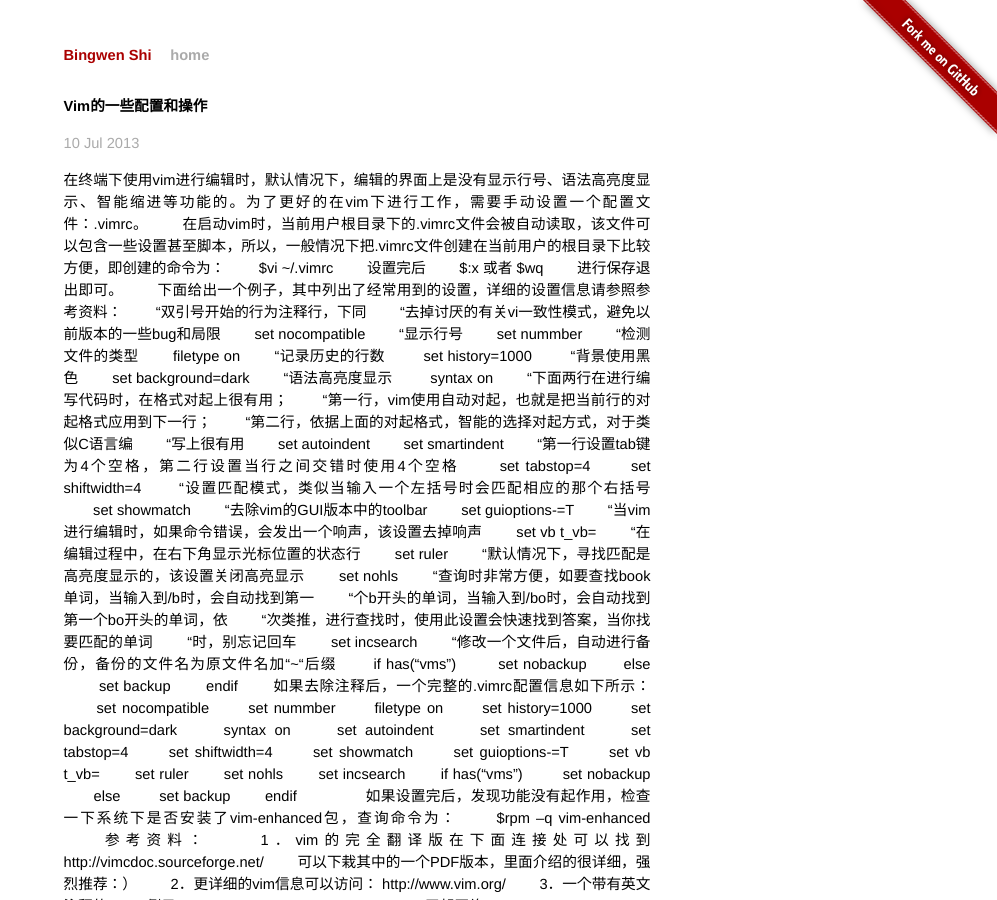
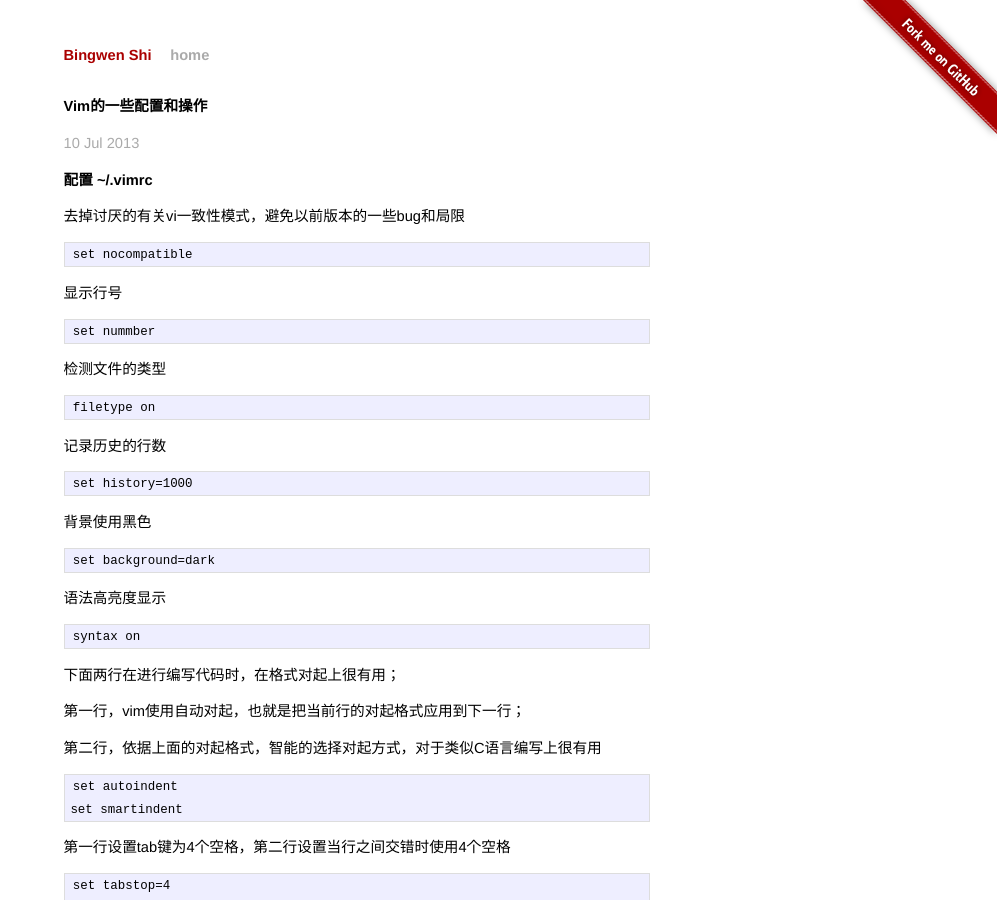
Before and after one commit to bingwen/bingwen.github.com, a Jekyll site: the page built from _posts/2013-7-10-vim的一些配置和操作.md, in a window 1280 px wide and 900 px high. Shown: the whole window, without its empty margins (283-1280 px from the left). Built offline with Jekyll 4.4.1, drawn with Linux system fonts in a browser that asks for light colours; Markdown is read by kramdown in place of the engine named in the settings; some of the changed text lies outside the part shown.

Commit message:
格式调整

```diff
--- a/_posts/2013-7-10-vim的一些配置和操作.md
+++ b/_posts/2013-7-10-vim的一些配置和操作.md
@@ -1,86 +1,81 @@
 ---
 layout: default
 ---
-在终端下使用vim进行编辑时，默认情况下，编辑的界面上是没有显示行号、语法高亮度显示、智能缩进等功能的。为了更好的在vim下进行工作，需要手动设置一个配置文件：.vimrc。
-　　在启动vim时，当前用户根目录下的.vimrc文件会被自动读取，该文件可以包含一些设置甚至脚本，所以，一般情况下把.vimrc文件创建在当前用户的根目录下比较方便，即创建的命令为：
-　　$vi ~/.vimrc
-　　设置完后
-　　$:x 或者 $wq
-　　进行保存退出即可。
-　　下面给出一个例子，其中列出了经常用到的设置，详细的设置信息请参照参考资料：
-　　“双引号开始的行为注释行，下同
-　　“去掉讨厌的有关vi一致性模式，避免以前版本的一些bug和局限
-　　set nocompatible
-　　“显示行号
-　　set nummber
-　　“检测文件的类型
-　　filetype on
-　　“记录历史的行数
-　　 set history=1000
-　　 “背景使用黑色
-　　set background=dark
-　　“语法高亮度显示
-　　 syntax on
-　　“下面两行在进行编写代码时，在格式对起上很有用；
-　　“第一行，vim使用自动对起，也就是把当前行的对起格式应用到下一行；
-　　“第二行，依据上面的对起格式，智能的选择对起方式，对于类似C语言编
-　　“写上很有用
-　　set autoindent
-　　set smartindent
-　　“第一行设置tab键为4个空格，第二行设置当行之间交错时使用4个空格
-　　set tabstop=4
-　　set shiftwidth=4
-　　“设置匹配模式，类似当输入一个左括号时会匹配相应的那个右括号
-　　set showmatch
-　　“去除vim的GUI版本中的toolbar
-　　set guioptions-=T
-　　“当vim进行编辑时，如果命令错误，会发出一个响声，该设置去掉响声
-　　set vb t_vb=
-　　“在编辑过程中，在右下角显示光标位置的状态行
-　　set ruler
-　　“默认情况下，寻找匹配是高亮度显示的，该设置关闭高亮显示
-　　set nohls
-　　“查询时非常方便，如要查找book单词，当输入到/b时，会自动找到第一
-　　“个b开头的单词，当输入到/bo时，会自动找到第一个bo开头的单词，依
-　　“次类推，进行查找时，使用此设置会快速找到答案，当你找要匹配的单词
-　　“时，别忘记回车
-　　set incsearch
-　　“修改一个文件后，自动进行备份，备份的文件名为原文件名加“~“后缀
-　　if has(“vms”)
-　　 set nobackup
-　　else
-　　 set backup
-　　endif
-　　如果去除注释后，一个完整的.vimrc配置信息如下所示：
-　　set nocompatible
-　　set nummber
-　　filetype on
-　　set history=1000
-　　set background=dark
-　　syntax on
-　　set autoindent
-　　set smartindent
-　　set tabstop=4
-　　set shiftwidth=4
-　　set showmatch
-　　set guioptions-=T
-　　set vb t_vb=
-　　set ruler
-　　set nohls
-　　set incsearch
-　　if has(“vms”)
-　　 set nobackup
-　　else
-　　 set backup
-　　endif
+配置 ~/.vimrc
+----------
+去掉讨厌的有关vi一致性模式，避免以前版本的一些bug和局限
 
-　　如果设置完后，发现功能没有起作用，检查一下系统下是否安装了vim-enhanced包，查询命令为：
-　　$rpm –q vim-enhanced
-　　参考资料：
-　　1．vim的完全翻译版在下面连接处可以找到
-http://vimcdoc.sourceforge.net/
-　　可以下栽其中的一个PDF版本，里面介绍的很详细，强烈推荐：）
-　　2．更详细的vim信息可以访问：
-http://www.vim.org/
-　　3．一个带有英文注释的.vimrc例子
-http://www.vi-improved.org/vimrc.php(王朝网络 wangchao.net.cn)
+	set nocompatible
+
+显示行号
+
+	set nummber
+
+检测文件的类型
+
+	filetype on
+
+记录历史的行数
+
+	set history=1000
+
+背景使用黑色
+
+	set background=dark
+
+语法高亮度显示
+
+	syntax on
+
+下面两行在进行编写代码时，在格式对起上很有用；
+
+第一行，vim使用自动对起，也就是把当前行的对起格式应用到下一行；
+
+第二行，依据上面的对起格式，智能的选择对起方式，对于类似C语言编写上很有用
+
+	set autoindent
+	set smartindent
+
+第一行设置tab键为4个空格，第二行设置当行之间交错时使用4个空格
+
+	set tabstop=4
+	set shiftwidth=4
+
+设置匹配模式，类似当输入一个左括号时会匹配相应的那个右括号
+
+	set showmatch
+
+去除vim的GUI版本中的toolbar
+
+	set guioptions-=T
+
+当vim进行编辑时，如果命令错误，会发出一个响声，该设置去掉响声
+
+	set vb t_vb=
+
+在编辑过程中，在右下角显示光标位置的状态行
+
+	set ruler
+
+默认情况下，寻找匹配是高亮度显示的，该设置关闭高亮显示
+
+	set nohls
+
+查询时非常方便，如要查找book单词，当输入到/b时，会自动找到第一个b开头的单词，当输入到/bo时，会自动找到第一个bo开头的单词，依次类推，进行查找时，使用此设置会快速找到答案，当你找要匹配的单词时，别忘记回车
+
+	set incsearch
+
+修改一个文件后，自动进行备份，备份的文件名为原文件名加“~“后缀
+
+	if has(“vms”)
+		set nobackup
+	else
+		set backup
+	endif
+
+
+如果设置完后，发现功能没有起作用，检查一下系统下是否安装了vim-enhanced包，查询命令为：
+
+	$rpm –q vim-enhanced
+
+[这里](/files/vim_user_manual.pdf)有一份PDF版的中文手册
```
Also changed, not shown: _posts/2013-7-10-tmux.md (+28 -26 lines), _posts/2013-7-15-git-config.md (+17 -17 lines), _posts/2013-9-2-mysql-操作.md (+1 -2 lines), _posts/2013-9-2-rvm-使用.md (+0 -2 lines), _posts/2013-9-2-中文显示问题.md (+0 -3 lines), 1 other file.
